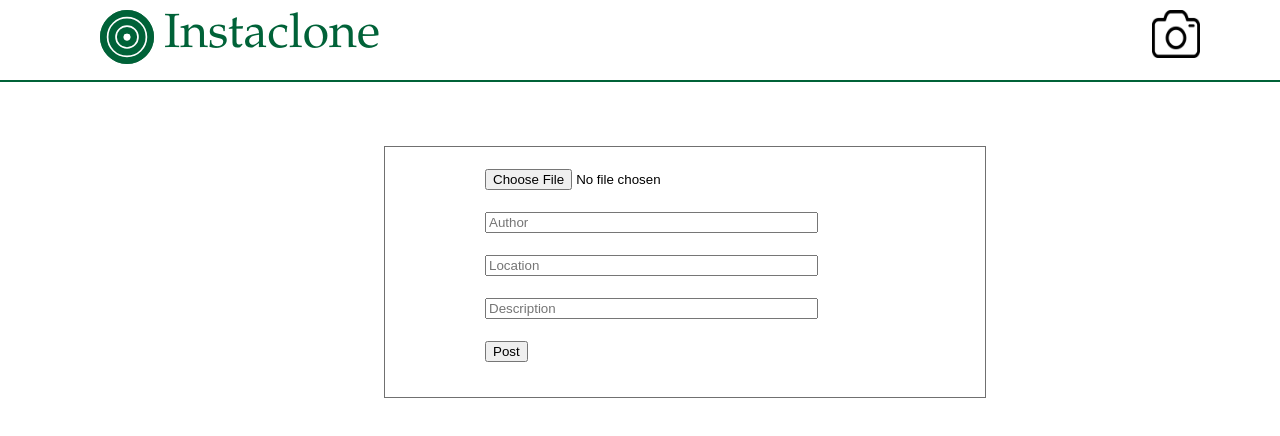
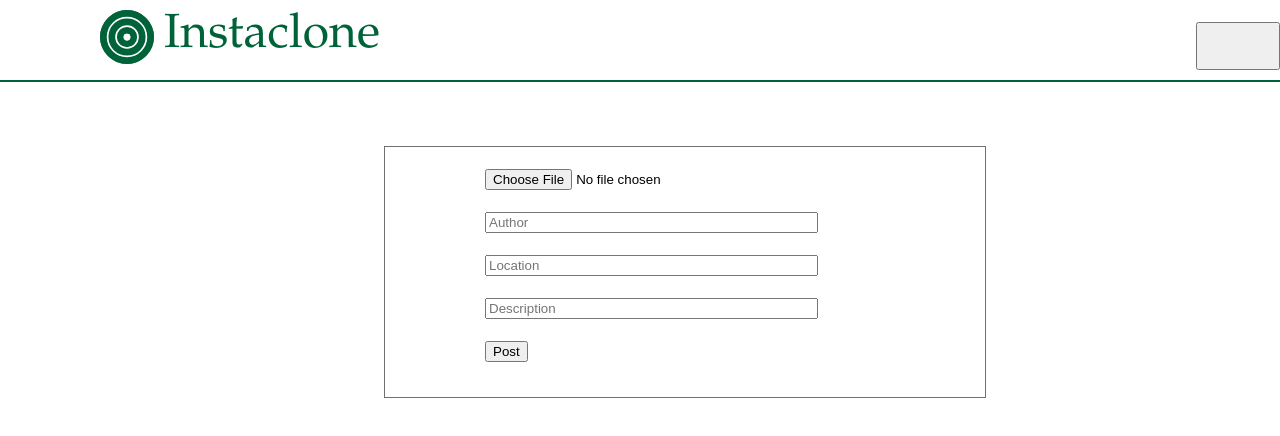
Before and after one commit to Aravindaka14/MyInstaClone, a React (Create React App) app in the folder client/: page /form in a window 1280 px wide. Shown: the top 436 px of the page. Built offline with nearby package versions, Linux system fonts and the light colour scheme.

Commit message:
Update form.js

```diff
--- a/client/src/form.js
+++ b/client/src/form.js
@@ -1,6 +1,6 @@
 import React from "react";
 import "./form.css"
-import { Link, useNavigate } from "react-router-dom";
+import { useNavigate } from "react-router-dom";
 import axios from "axios";
 import { useState } from "react";
 import FileBase64 from "react-file-base64";
@@ -8,7 +8,6 @@ import FileBase64 from "react-file-base64";
 const Form = () => {
     const navigate = useNavigate()
     const [post, setPost] = useState({})
-
     const handleData = async (e) => {
         e.preventDefault()
         await axios({ method: "POST", url: "http://localhost:3005/form", data: post }).catch((err) => {
@@ -17,21 +16,22 @@ const Form = () => {
             navigate("/postView")
         })
     }
+    const naviForm = () => {
+        navigate("/postView")
+    }
     return (
         <div className="formDiv">
             <header>
                 <img className="nameLogo" src="nameLogo.svg" alt="" />
                 <span>Instaclone</span>
-                <Link to="/form">
-                    <img className="camera" src="camera.png" alt="" />
-                </Link>
+                <button className="camera" onClick={() => naviForm()}><i className="fa fa-camera"></i></button>
             </header>
             <form onSubmit={handleData}>
                 <FileBase64 type="file" onDone={(base64) => { setPost({ ...post, image: base64 }) }} required={true}></FileBase64>
                 <input type="text" placeholder="Author" onChange={(e) => { setPost({ ...post, name: e.target.value }) }} required={true} />
                 <input type="text" placeholder="Location" onChange={(e) => { setPost({ ...post, location: e.target.value }) }} required={true} />
                 <input type="text" placeholder="Description" onChange={(e) => { setPost({ ...post, description: e.target.value }) }} required={true} />
-                <button type="submit">Post</button>
+                <button className="form-btn" type="submit">Post</button>
             </form>
         </div>
     )
```
